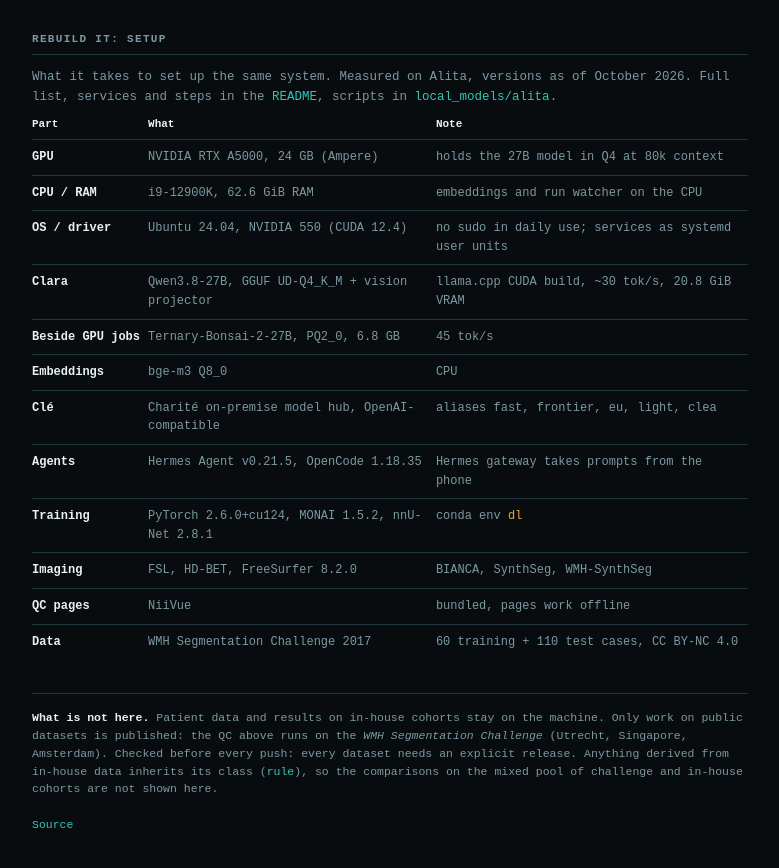
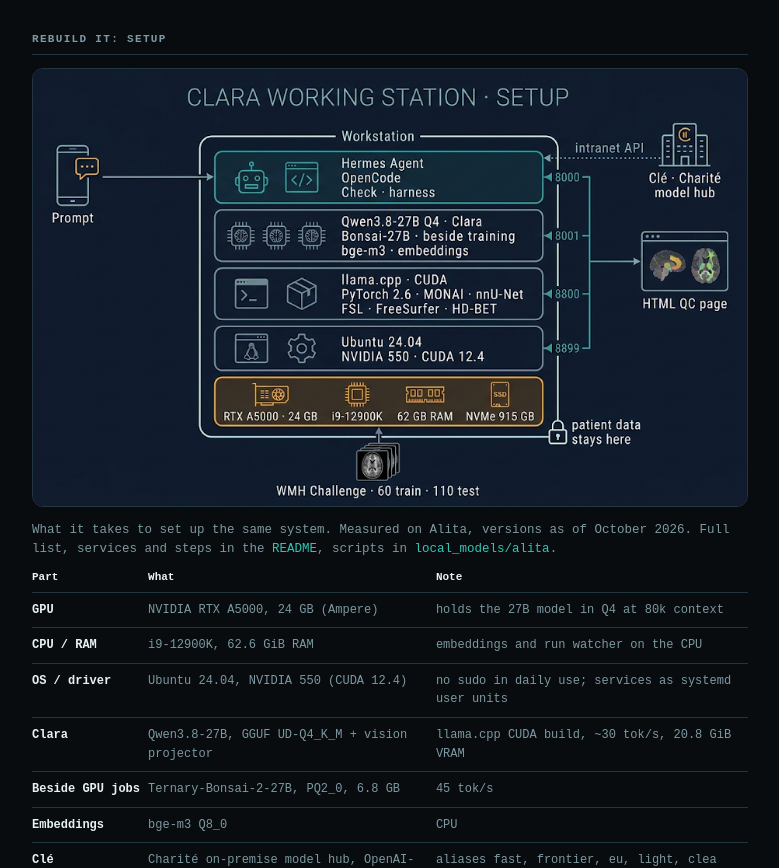
Before and after one commit to mendeltem/clara_working_station, a plain HTML site: page index.html in a window 1280 px wide. Shown: the part 3111-3979 px from the top of the page, without its empty margins (250-1029 px from the left). Drawn offline with Linux system fonts and the light colour scheme.

Commit message:
Add setup diagram to README and landing page

```diff
--- a/index.html
+++ b/index.html
@@ -133,6 +133,8 @@ This keeps the card free for training.</li>
 </ul>
 
 <h2>Rebuild it: setup</h2>
+<a class="fig" href="setup.png"><img src="setup.png" width="919" height="562"
+ alt="Setup: a five-layer stack inside the workstation, from hardware (RTX A5000 24 GB, i9-12900K, 62 GB RAM, NVMe) over Ubuntu 24.04 with NVIDIA 550 / CUDA 12.4, runtimes (llama.cpp, PyTorch, MONAI, nnU-Net, FSL, FreeSurfer, HD-BET), models (Qwen3.8-27B, Bonsai-27B, bge-m3) up to the agents (Hermes Agent, OpenCode, check harness); the prompt comes from a phone, Clé is reached over the intranet API, WMH Challenge data come in, an HTML QC page goes out"></a>
 <p class="s">What it takes to set up the same system. Measured on Alita, versions as of October 2026.
 Full list, services and steps in the <a class="gh" href="https://github.com/mendeltem/clara_working_station#rebuild-it-setup">README</a>,
 scripts in <a class="gh" href="https://github.com/mendeltem/local_models/tree/main/alita">local_models/alita</a>.</p>
```
Also changed, not shown: README.md, setup.png (added).
